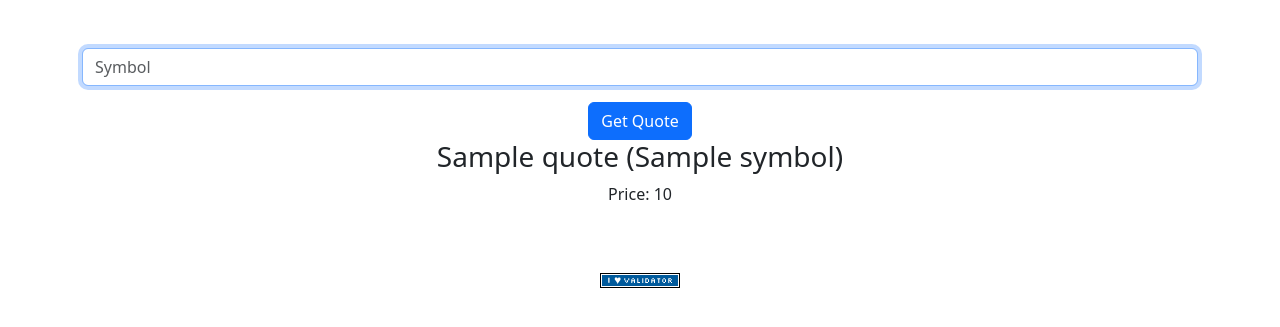
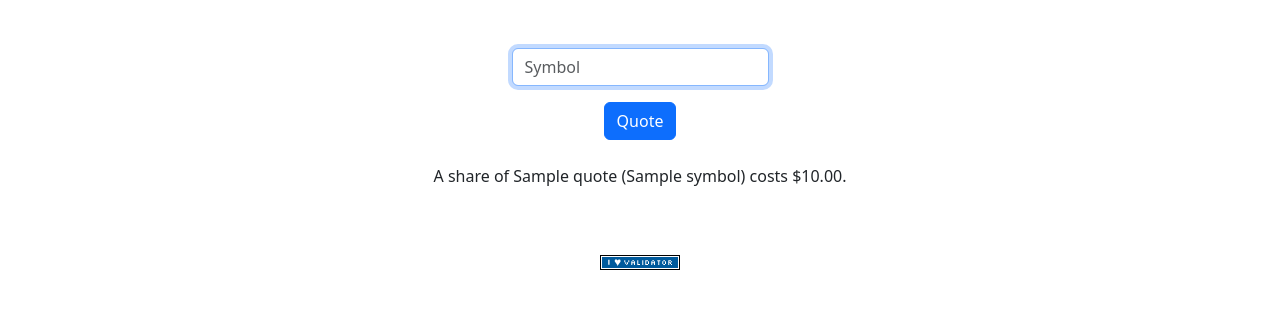
Before and after one commit to eyad-droid/my-cs50-projects, a Flask app: template templates/quote.html in a window 1280 px wide. Shown: the part 76-403 px from the top of the page. Run offline with Flask 3, Linux system fonts and the light colour scheme; the template is opened without the code that fills it: most values are stand-ins (such as "Sample title", 1, 10 or a date in 2020); some libraries are stand-ins or nearby versions.

Commit message:
automated commit by check50 [check50=True]

```diff
--- a/app.py
+++ b/app.py
@@ -155,13 +155,15 @@ def quote():
     """Get stock quote."""
     if request.method == "POST":
         symbol = request.form.get("symbol")
+        if not symbol:
+            return apology("Symbol is required")
+
         quote = lookup(symbol)
 
         if not quote:
             return apology("Invalid symbol", 400)
         else:
             return render_template("quote.html", quote=quote)
-
     else:
         return render_template("quote.html")
 
--- a/templates/quote.html
+++ b/templates/quote.html
@@ -7,12 +7,13 @@
 {% block main %}
     <form action="{{ url_for('quote') }}" method="post">
         <div class="mb-3">
-            <input type="text" name="symbol" autofocus placeholder="Symbol" class="form-control">
+            <input autocomplete="off" autofocus class="form-control mx-auto w-auto" id="symbol" name="symbol" placeholder="Symbol" type="text">
         </div>
-        <button type="submit" class="btn btn-primary">Get Quote</button>
+        <button class="btn btn-primary" type="submit">Quote</button>
     </form>
     {% if quote %}
-        <h3>{{ quote['name'] }} ({{ quote['symbol'] }})</h3>
-        <p>Price: {{ quote['price'] }}</p>
+        <p class="mt-4">
+            A share of {{ quote.name }} ({{ quote.symbol }}) costs {{ quote.price | usd }}.
+        </p>
     {% endif %}
 {% endblock %}
```
